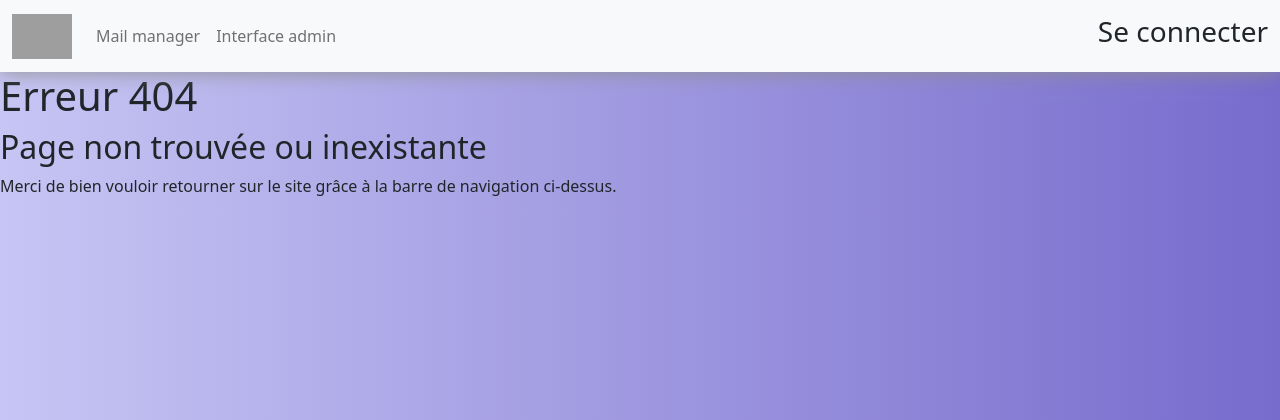
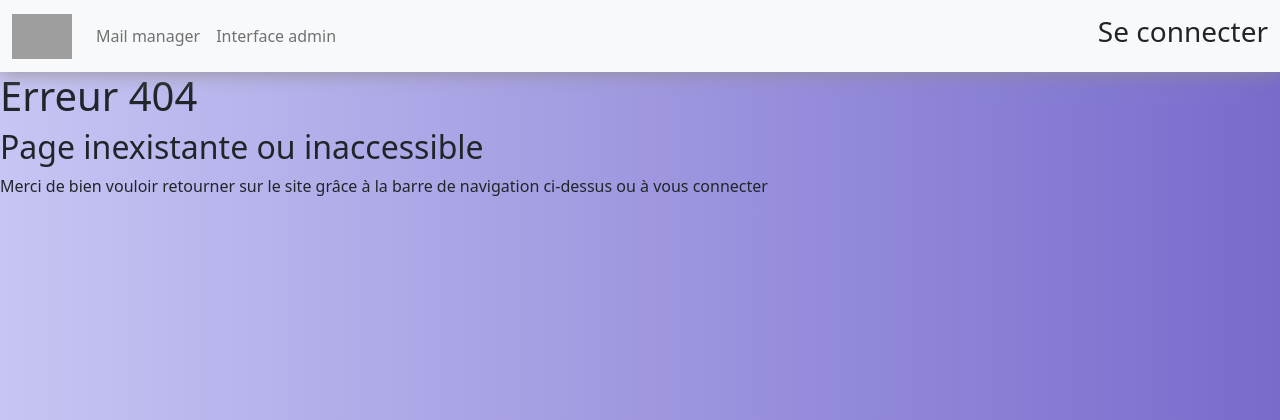
Before and after one commit to PhenYonathan/mail_manager, a Django app: template mail_manager/templates/mail_manager/404.html in a window 1280 px wide. Shown: the top 420 px of the page. Run offline with Django 4.2, Linux system fonts and the light colour scheme; the template is opened without the code that fills it, so the values that code supplies are empty; parts of the project's set-up code (start-up, migrations or seed data) failed here and were passed over; some libraries are stand-ins or nearby versions; grey boxes are pictures that could not be loaded.

Commit message:
(fix) change home/index page

```diff
--- a/app_manager/models.py
+++ b/app_manager/models.py
@@ -79,7 +79,8 @@ def get_mails():
     lst_mails_erreurs = []
 
     # Tri
-    result, data = m.search(None, '(FROM {msg_from} SENTSINCE {date})'.format(date=date, msg_from=msg_from))
+    # result, data = m.search(None, '(FROM {msg_from} SENTSINCE {date})'.format(date=date, msg_from=msg_from))
+    result, data = m.search(None, 'SENTSINCE {date}'.format(date=date))
     ids = str(data[0], encoding)
 
     # Création d'une liste de message par ids
--- a/app_manager/templates/app_manager/base.html
+++ b/app_manager/templates/app_manager/base.html
@@ -46,7 +46,7 @@
             </div> &nbsp;
             <a href="{% url 'logout' %}"><i class="fas fa-sign-out"></i></a>
           {% else %}
-              <a class="nav-link {% block activeH %}{% endblock %}" aria-current="page" href="{% url 'home' %}"><h3>Se connecter</h3></a>
+              <a class="nav-link {% block activeH %}{% endblock %}" aria-current="page" href="{% url 'login' %}"><h3>Se connecter</h3></a>
           {% endif %}
 
       </div>
--- a/mail_manager/templates/mail_manager/404.html
+++ b/mail_manager/templates/mail_manager/404.html
@@ -8,9 +8,9 @@
 {% block content %}
     <div class="error-page">
         <h1>Erreur 404</h1>
-        <h2>Page non trouvée ou inexistante</h2>
+        <h2>Page inexistante ou inaccessible</h2>
 
-        <p>Merci de bien vouloir retourner sur le site grâce à la barre de navigation ci-dessus.</p>
+        <p>Merci de bien vouloir retourner sur le site grâce à la barre de navigation ci-dessus ou à vous connecter</p>
     </div>
 {% endblock %}
 
--- a/mail_manager/urls.py
+++ b/mail_manager/urls.py
@@ -21,8 +21,8 @@ from app_manager.views import HomeAppView, AppMoreInfos
 from mail_manager.views import HomeView, LogoutView
 
 urlpatterns = [
-    path('', HomeView.as_view(), name="home"),
-    path('manager/', login_required(HomeAppView.as_view()), name="app_home"),
+    path('login/', HomeView.as_view(), name="login"),
+    path('', login_required(HomeAppView.as_view()), name="app_home"),
     path('manager/<str:status>', login_required(AppMoreInfos.as_view()), name="app_more"),
     path('admin/', admin.site.urls, name='admin'),
     path('logout/', LogoutView.as_view(), name='logout')
--- a/mail_manager/views.py
+++ b/mail_manager/views.py
@@ -24,9 +24,7 @@ class LogoutView(TemplateView):
 
     def get(self, request, **kwargs):
         logout(request)
-
-        # return render(request, self.template_name)
-        return redirect('home')
+        return redirect('login')
 
 
 def error_404(request, exception):
```
